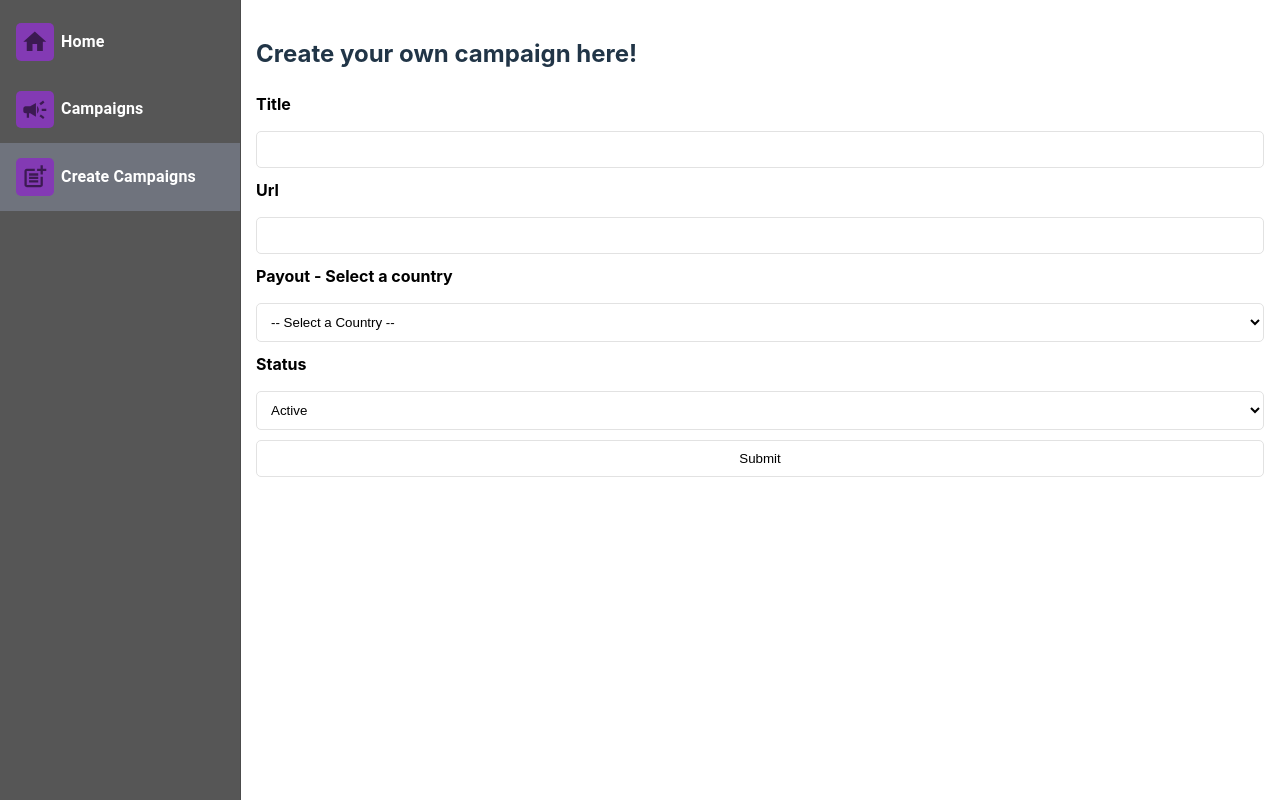
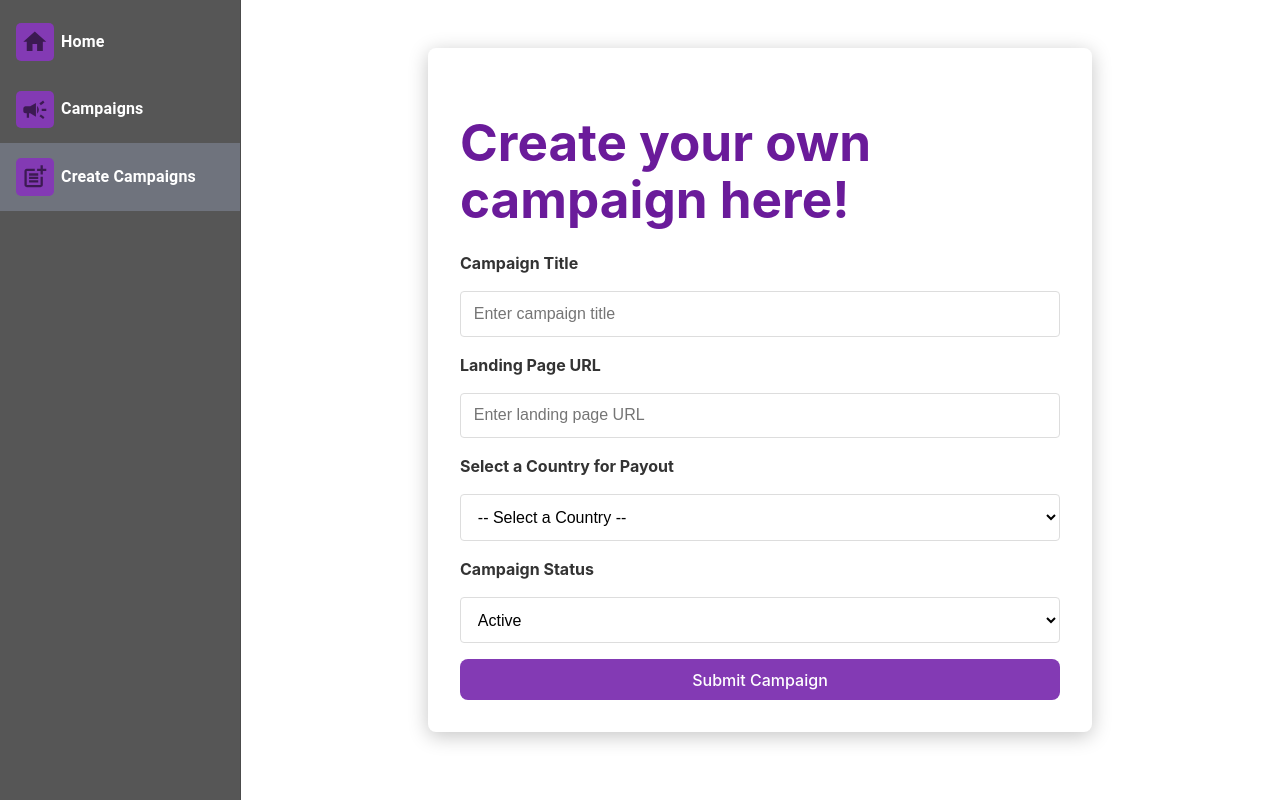
Before and after one commit to deimar10/campaign-management-tool, a React (Vite) app: page /create-campaigns in a window 1280 px wide. Built offline with nearby package versions, Linux system fonts and the light colour scheme.

Commit message:
Refactored UX/UI

```diff
--- a/src/components/CampaignFilters.jsx
+++ b/src/components/CampaignFilters.jsx
@@ -1,13 +1,12 @@
 import React, { useState } from "react";
-import { TextField, Select, MenuItem, Button } from "@mui/material";
+import { TextField, Select, MenuItem } from "@mui/material";
 
 const CampaignFilters = ({ onFilter }) => {
   const [search, setSearch] = useState("");
   const [status, setStatus] = useState("all");
-  const [country, setCountry] = useState("all");
 
   const handleFilter = () => {
-    onFilter({ search, status, country });
+    onFilter({ search, status });
   };
 
   return (
@@ -29,20 +28,9 @@ const CampaignFilters = ({ onFilter }) => {
         <MenuItem value="active">Active</MenuItem>
         <MenuItem value="paused">Paused</MenuItem>
       </Select>
-      <Select
-        value={country}
-        onChange={(e) => setCountry(e.target.value)}
-        size="small"
-        variant="outlined"
-      >
-        <MenuItem value="all">All Countries</MenuItem>
-        <MenuItem value="estonia">Estonia</MenuItem>
-        <MenuItem value="spain">Spain</MenuItem>
-        <MenuItem value="bulgaria">Bulgaria</MenuItem>
-      </Select>
-      <Button variant="contained" onClick={handleFilter}>
+      <button className="button-primary" variant="contained" onClick={handleFilter}>
         Apply Filters
-      </Button>
+      </button>
     </div>
   );
 };
--- a/src/pages/Campaigns.jsx
+++ b/src/pages/Campaigns.jsx
@@ -33,7 +33,7 @@ function Campaigns() {
 
     const [filteredCampaigns, setFilteredCampaigns] = useState(campaigns);
 
-    const handleFilter = ({ search, status, country }) => {
+    const handleFilter = ({ search, status }) => {
         let filtered = campaigns;
 
         if (search) {
@@ -44,9 +44,6 @@ function Campaigns() {
         if (status !== "all") {
           filtered = filtered.filter((campaign) => campaign.status === status);
         }
-        if (country !== "all") {
-          filtered = filtered.filter((campaign) => campaign.country === country);
-        }
 
         setFilteredCampaigns(filtered);
     };
@@ -55,8 +52,9 @@ function Campaigns() {
         <div className="layout">
             <Sidebar />
             <main className="main-content">
+                <div className="campaign-page-container">
                     <CampaignFilters onFilter={handleFilter} />
-                <Table>
+                    <Table className="campaign-table">
                         <TableHead>
                         <TableRow>
                             <TableCell>Title</TableCell>
@@ -71,25 +69,30 @@ function Campaigns() {
                                 <TableRow key={campaign.id}>
                                     <TableCell>{campaign.title}</TableCell>
                                     <TableCell>
-                                    <a href={campaign.url} target="_blank" rel="noopener noreferrer">
+                                        <a href={campaign.url} target="_blank">
                                             {campaign.url}
                                         </a>
                                     </TableCell>
                                     <TableCell >
                                         {campaign.payouts.map((payout, index) => (
-                                        <div key={index}>
+                                            <Tooltip
+                                                key={index}
+                                                title={`Payout for ${payout.country}: ${payout.amount}`}
+                                            >
+                                                <div className="payout-detail">
                                                     <strong>{payout.country}</strong>: {payout.amount}
                                                 </div>
+                                            </Tooltip>
                                         ))}
                                     </TableCell>
-                                <TableCell>
+                                    <TableCell className="status-cell">
                                         {campaign.status === "active" ? (
                                             <Tooltip title="Active">
-                                        <CheckCircleIcon className="StatusIcon" id="active" />
+                                            <CheckCircleIcon className="status-icon" id="active" />
                                             </Tooltip>
                                         ) : (
                                             <Tooltip title="Paused">
-                                        <CancelIcon className="StatusIcon" id="paused" />
+                                            <CancelIcon className="status-icon" id="paused" />
                                             </Tooltip>
                                         )}
                                     </TableCell>
@@ -98,6 +101,7 @@ function Campaigns() {
                         ))}
                         </TableBody>
                     </Table>
+                </div>
             </main>
         </div>
     )
--- a/src/pages/CreateCampaigns.jsx
+++ b/src/pages/CreateCampaigns.jsx
@@ -2,6 +2,7 @@ import React, { useState } from "react";
 import '../scss/pages/CreateCampaigns.scss';
 import { useForm } from "react-hook-form";
 import Sidebar from "../components/Sidebar";
+import AddCircleIcon from '@mui/icons-material/AddCircle';
 
 function CreateCampaigns() {
 
@@ -35,11 +36,16 @@ function CreateCampaigns() {
         <div className="layout">
             <Sidebar />
             <main className="main-content">
-                <h2>Create your own campaign here!</h2>
+                <div className="create-campaign-container">
+                    <div className="create-campaign-card">
+                        <h1>Create your own campaign here!</h1>
                         <form onSubmit={handleSubmit(onSubmit)}>
-                    <label>Title</label>
+                            <div className="form-group">
+                                {/* Campaign Title */}
+                                <label htmlFor="title">Campaign Title</label>
                                 <input
                                     id="title"
+                                    placeholder="Enter campaign title"
                                     {...register("title", {
                                         required: "Title is required",
                                         maxLength: {
@@ -49,9 +55,12 @@ function CreateCampaigns() {
                                     })}
                                 />
                                 {errors.title && <p className="error-message">{errors.title.message}</p>}
-                    <label>Url</label>
+
+                                {/* Landing Page URL */}
+                                <label htmlFor="url">Landing Page URL</label>
                                 <input
                                     id="url"
+                                    placeholder="Enter landing page URL"
                                     {...register("url", {
                                         required: "URL is required",
                                         pattern: {
@@ -61,8 +70,11 @@ function CreateCampaigns() {
                                     })}
                                 />
                                 {errors.url && <p className="error-message">{errors.url.message}</p>}
-                    <label>Payout - Select a country</label>
+
+                                {/* Country Dropdown */}
+                                <label htmlFor="country">Select a Country for Payout</label>
                                 <select
+                                    id="country"
                                     {...register("country", {
                                         required: "Please select at least one country for payout",
                                     })}
@@ -74,13 +86,14 @@ function CreateCampaigns() {
                                 </select>
                                 {errors.country && <p className="error-message">{errors.country.message}</p>}
 
-                    {errors.country && <p className="error-message">{errors.country.message}</p>}
-                    {selectedCountry &&
-                        <div>
-                            <label>Payout - Enter a payout for {selectedCountry.toUpperCase()}</label>
+                                {/* Payout Input */}
+                                {selectedCountry && (
+                                    <div className="payouts">
+                                        <label htmlFor="payout">Payout for {selectedCountry.toUpperCase()}</label>
                                         <input
                                             id="payout"
                                             type="number"
+                                            placeholder="Enter payout amount"
                                             {...register("payout", {
                                                 required: "Payout is required",
                                                 min: { value: 0, message: "Payout must be at least 0" },
@@ -88,18 +101,28 @@ function CreateCampaigns() {
                                             })}
                                         />
                                         {errors.payout && <p className="error-message">{errors.payout.message}</p>}
-                        <button type="button" onClick={addPayout}>
+                                        <button type="button" className="button-secondary addPayout" onClick={addPayout}>
+                                            <AddCircleIcon />
                                             Add Payout
                                         </button>
                                     </div>
-                    }
-                    <label>Status</label>
-                    <select {...register("status")}>
+                                )}
+
+                                {/* Campaign Status */}
+                                <label htmlFor="status">Campaign Status</label>
+                                <select id="status" {...register("status")}>
                                     <option value="active">Active</option>
                                     <option value="paused">Paused</option>
                                 </select>
-                    <input type="submit" />
+
+                                {/* Submit Button */}
+                                <button className="button-primary" type="submit">
+                                    Submit Campaign
+                                </button>
+                            </div>
                         </form>
+                    </div>
+                </div>
             </main>
         </div>
     )
--- a/src/pages/Home.jsx
+++ b/src/pages/Home.jsx
@@ -5,6 +5,7 @@ import blob from '/assets/blob.svg';
 import secondBlob from '/assets/blob_2.svg';
 import wave from '/assets/wave.svg';
 import secondWave from '/assets/wave_2.svg';
+import clipboard from '/assets/vecteezy_purple-clipboard.png';
 
 function Home() {
     return (
@@ -21,7 +22,7 @@ function Home() {
                         <button>Create campaign</button>
                     </div>
                     <div className="col">
-                        <h1>right column</h1>
+                        <img className="clipboard" src={clipboard} alt="clipboard" />
                     </div>
                 </div>
                 <img className="blob" src={blob} alt="blob" />
--- a/src/scss/_config.scss
+++ b/src/scss/_config.scss
@@ -9,6 +9,40 @@ $text-color-dark: #333333;
 // Fonts
 $primary-font: '';
 $secondary-font: '';
+
+// Buttons
+@mixin btn-1 {
+    border-radius: 8px;
+    border: 1px solid transparent;
+    padding: 0.6em 1.2em;
+    font-size: 1em;
+    font-weight: 500;
+    font-family: inherit;
+    background-color: #1a1a1a;
+    color: $text-color-light;
+    cursor: pointer;
+    transition: border-color 0.25s, background-color 0.25s;
+  }
+
+  .button-primary {
+    @include btn-1;
+    background-color: $primary-color;
+    color: $text-color-light;
+
+    &:hover {
+      background-color: ($primary-color, 10%);
+    }
+  }
+
+  .button-secondary {
+    @include btn-1;
+    background-color: $secondary-color;
+    color: $text-color-light;
+
+    &:hover {
+      background-color: ($secondary-color, 10%);
+    }
+  }
 
 // Spacing
 $spacing-unit: 1rem;
--- a/src/scss/pages/CreateCampaigns.scss
+++ b/src/scss/pages/CreateCampaigns.scss
@@ -1,25 +1,74 @@
+.create-campaign-container {
+    display: flex;
+    justify-content: center;
+    align-items: center;
+    padding: 2rem;
+
+    .create-campaign-card {
+      background: #fff;
+      border-radius: 8px;
+      padding: 2rem;
+      box-shadow: 0 4px 20px rgba(0, 0, 0, 0.233);
+      max-width: 600px;
+      width: 100%;
+
+      h1 {
+        text-align: left;
+        color: #6a1b9a;
+        margin-bottom: 1.5rem;
+      }
+
       form {
         display: flex;
         flex-direction: column;
-    gap: 10px;
-    color: black;
+
+        .form-group {
+          display: flex;
+          flex-direction: column;
+          gap: 1rem;
 
           label {
             font-weight: bold;
-        margin-bottom: 5px;
+            color: #333;
           }
 
           input,
           select {
+            padding: 0.8rem;
+            font-size: 1rem;
+            border: 1px solid #ddd;
+            border-radius: 4px;
             background-color: white;
             color: black;
-        padding: 10px;
-        border-radius: 5px;
-        border: 1px solid rgb(226, 226, 226);
+
+            &:focus {
+              border-color: #8e24aa;
+              outline: none;
+              box-shadow: 0 0 5px rgba(142, 36, 170, 0.5);
+            }
           }
 
           .error-message {
-        color: red;
-        font-size: 0.85em;
+            font-size: 0.85rem;
+            color: #d32f2f;
+            font-weight: 600;
+            margin: 0px;
+          }
+
+          .payouts {
+            display: flex;
+            flex-direction: column;
+            gap: 1rem;
+            .addPayout {
+                display: flex;
+                justify-content: center;
+                align-items: center;
+                width: 30%;
+                flex-direction: row-reverse;
+                gap: 5px;
             }
           }
+        }
+      }
+    }
+  }
--- a/src/scss/pages/Home.scss
+++ b/src/scss/pages/Home.scss
@@ -30,4 +30,7 @@
         position: absolute;
         bottom: 0;
     }
+    .clipboard {
+        width: 500px;
+    }
 }
```
Also changed, not shown: src/scss/pages/Campaigns.scss (+50 -8 lines), public/assets/vecteezy_purple-clipboard.png (added). Lines whose indentation alone changed are shown as unchanged.
